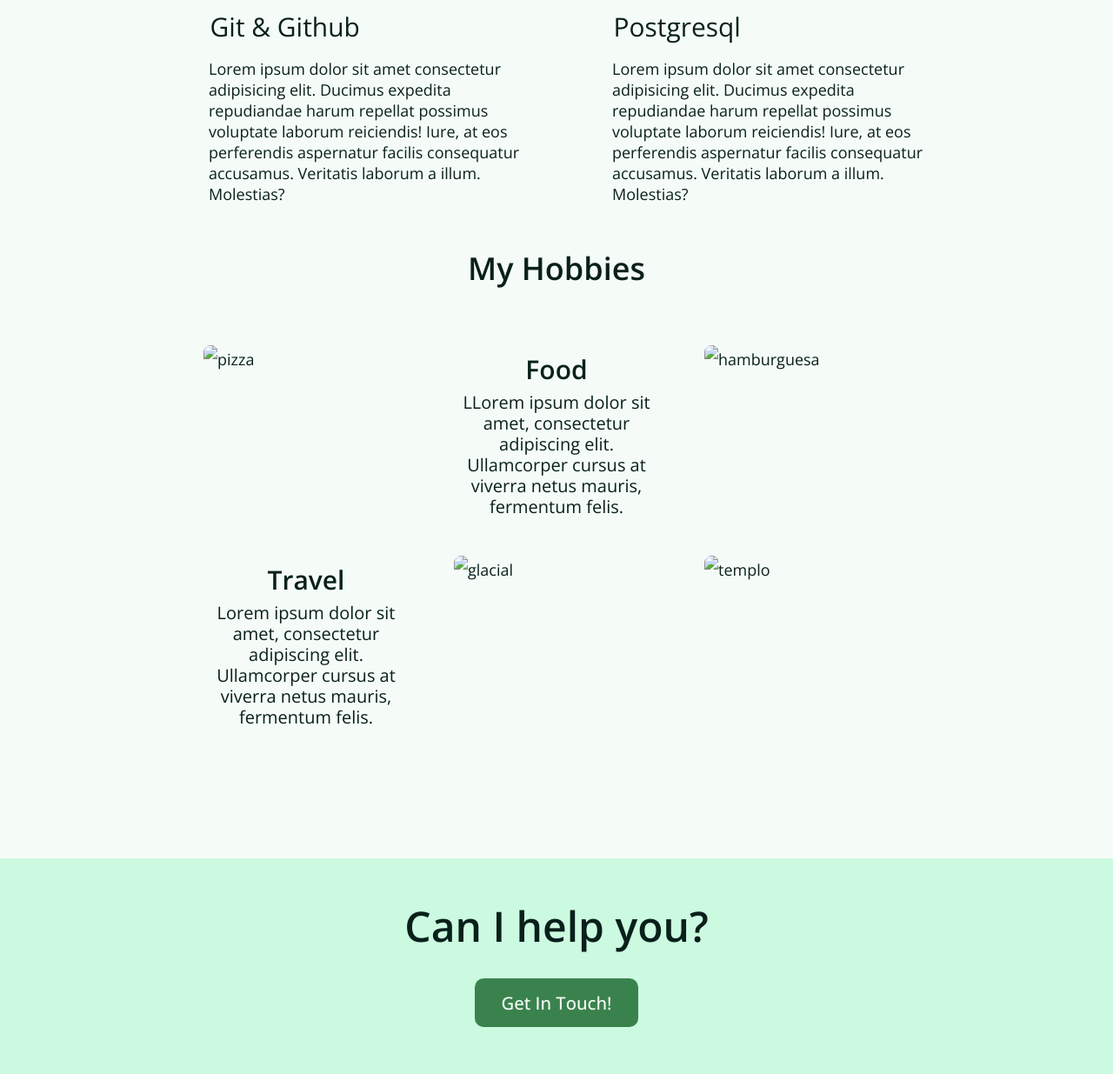
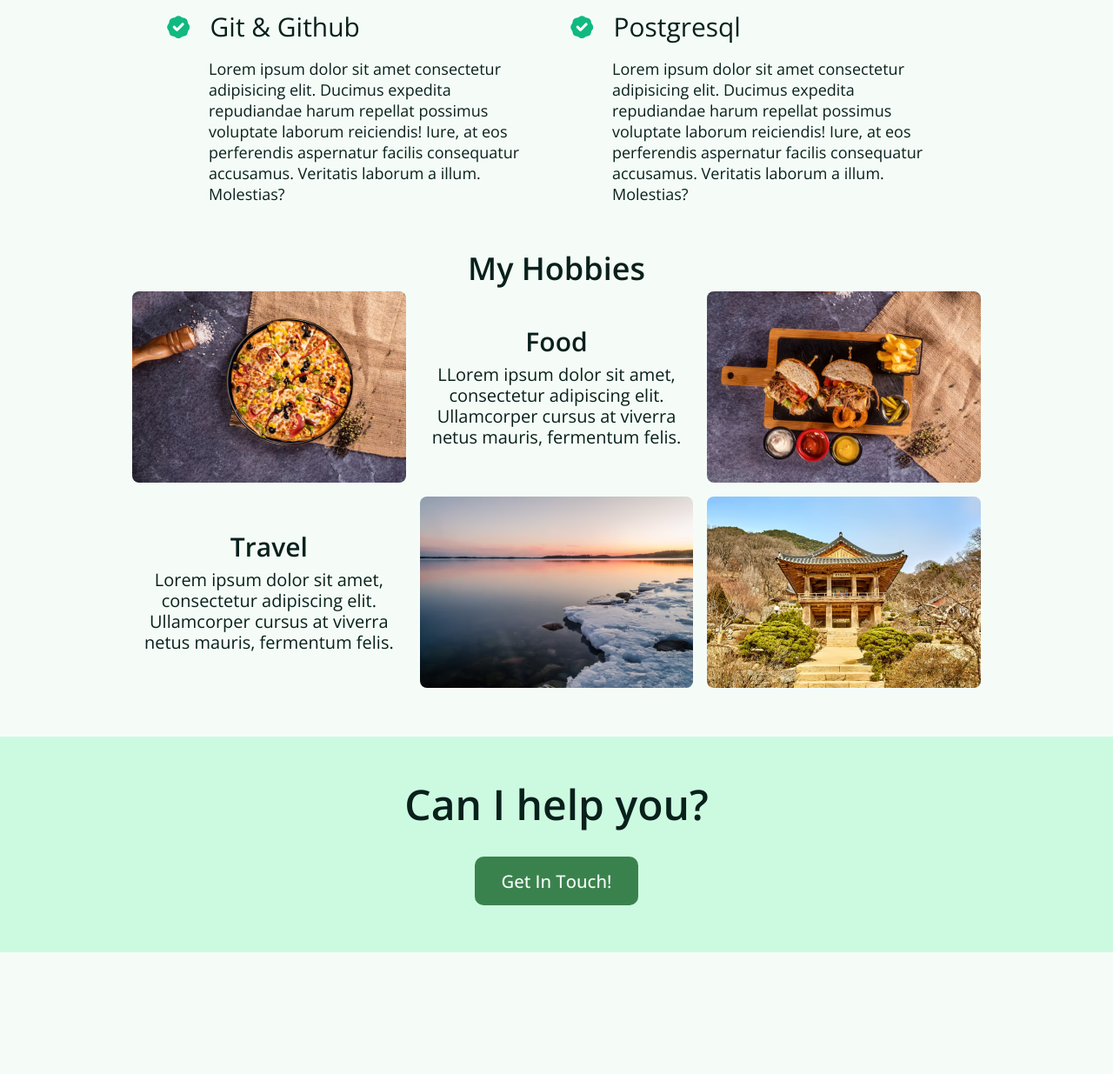
Before and after one commit to Olesa0896/Blog_HTML_CSS, a plain HTML site: page about.html in a window 1280 px wide. Shown: the part 1021-2256 px from the top of the page at 87% size. After the commit the page ends 2116 px from the top, so only its background shows below. Drawn offline with nearby package versions, Linux system fonts and the light colour scheme.

Commit message:
ADD: About hmtl, css and img

```diff
--- a/about.html
+++ b/about.html
@@ -13,17 +13,29 @@
   <header class="header">
     <div class="container-lg">
       <nav class="navbar">
+        <input type="checkbox" id="menu-mobile">
         <a href="index.html" class="header__logo text-decoration-none">
           <h1 class="head-md semibold">Olenka Sanchez</h1>
+          <div>
+            <!-- option 1 -->
+            <label for="menu-mobile" id= "toggle-close">
+              <i class="ri-close-line ri-xl"></i>
+            </label>
+
+            <!-- option 2 -->
+            <label for="menu-mobile" id= "toggle-open">
+              <i class="ri-menu-line ri-xl"></i>
+            </label>
+          </div>
         </a>
-        <ul class="navbar__links list-style-none">
+        <ul class=" expandable navbar__links list-style-none">
           <li><a href="article.html" class="link text semibold">Articles</a></li>
           <li>
             <a href="#" class="link text semibold">Portafolio</a>
           </li>
           <li><a href="about.html" class="link text semibold">About</a></li>
           <li>
-            <a href="#" class="button button--primary button--sm text-decoration-none">
+            <a href="form.html" class="button button--primary button--sm text-decoration-none">
               Contact Me
             </a>
           </li>
@@ -132,7 +144,7 @@
 
         <div class="about-hobbies__card">
           <figure>
-            <img src="/codeable-ui---blog-post-Olesa0896/assets/pics/image 4.png" alt="pizza" />
+            <img src="/assets/pics/image 4.png" alt="pizza" />
           </figure>
         </div>
         <div class="about-hobbies__card">
@@ -146,7 +158,7 @@
         </div>
         <div class="about-hobbies__card">
           <figure>
-            <img src="/codeable-ui---blog-post-Olesa0896/assets/pics/hamburguesa.png" alt="hamburguesa" />
+            <img src="/assets/pics/hamburguesa.png" alt="hamburguesa" />
           </figure>
         </div>
         <div class="about-hobbies__card">
@@ -160,12 +172,12 @@
         </div>
         <div class="about-hobbies__card">
           <figure>
-            <img src="/codeable-ui---blog-post-Olesa0896/assets/pics/glacial.png" alt="glacial" />
+            <img src="/assets/pics/glacial.png" alt="glacial" />
           </figure>
         </div>
         <div class="about-hobbies__card">
           <figure>
-            <img src="/codeable-ui---blog-post-Olesa0896/assets/pics/templo.png" alt="templo" />
+            <img src="/assets/pics/templo.png" alt="templo" />
           </figure>
         </div>
 
--- a/assets/css/components/about.css
+++ b/assets/css/components/about.css
@@ -21,11 +21,10 @@
 }
 
 .icon{
-  background: url("/codeable-ui---blog-post-Olesa0896/assets/icons/Icon.png");
+  background-image: url("/assets/icons/icon.svg");
   height: 25.6px;
   width: 25.6px;
   display: flex;
-  /* justify-content: flex-start; */
 }
 
 .about-skills__card h3{
@@ -48,14 +47,16 @@
 
 .about-summary-hobbies__content {
   display: grid;
-  grid-template-columns: repeat(auto-fill, minmax(288px, 1fr));
-  padding: 4rem;
+  grid-template-columns: repeat(auto-fill, minmax(250px, 1fr));
+  padding: 0.5rem;
+  gap: 1rem;
 }
 
 .about-hobbies__card img {
-  height: 230px;
-  width: 236px;
-  border-radius: 8px;
+  height: 220px;
+  width: 100%;
+  object-fit: cover;
+  border-radius: 0.5rem;
 }
 
 .about-hobbies__card {
@@ -66,14 +67,6 @@
 }
 
 .hobbies-text{
-  height: 242px;
-  width: 236px;
-  left: 250px;
-  padding: 8px;
-
+  padding: .5rem .5rem;
   text-align: center;
 }
-.about-hobbies__card p{
-
-  text-align: center;
-}
```
Also changed, not shown: assets/icons/flechita.svg (added), assets/icons/icon.svg (added).
